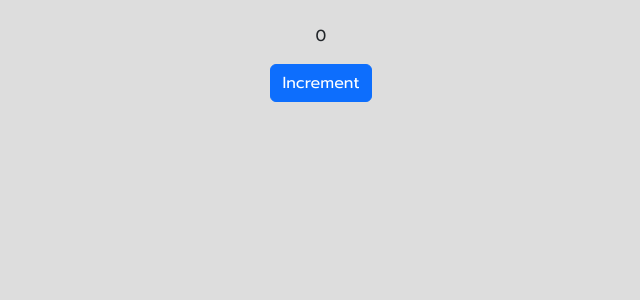
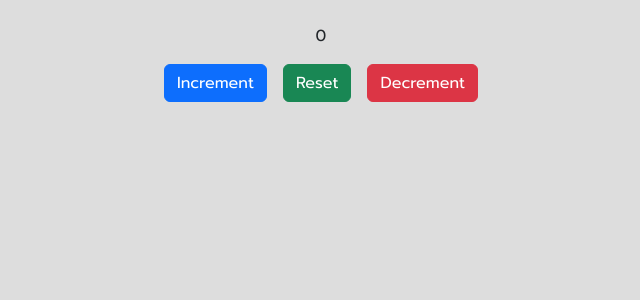
Before and after one commit to mern-trainer/amrin-batch, a React (Create React App) app: page /redux in a window 1280 px wide. Shown: the top 300 px of the page, without its empty margins (319-959 px from the left). Built offline with nearby package versions, Linux system fonts and the light colour scheme.

Commit message:
update: redux

```diff
--- a/src/Pages/Redux.jsx
+++ b/src/Pages/Redux.jsx
@@ -1,6 +1,6 @@
 import React from 'react'
 import { useDispatch, useSelector } from 'react-redux'
-import { increment } from '../Redux/counterSlice'
+import { decrement, increment, reset } from '../Redux/counterSlice'
 
 const Redux = () => {
 
@@ -9,13 +9,23 @@ const Redux = () => {
     const dispatch = useDispatch()
 
     const handleIncrement = () => {
-        dispatch(increment({ inc: 2 }))
+        dispatch(increment({ num: 2 }))
+    }
+
+    const handleDecrement = () => {
+        dispatch(decrement({ num: 1 }))
+    }
+
+    const handleReset = () => {
+        dispatch(reset())
     }
 
     return <div className="d-flex flex-column align-items-center mt-4 gap-3">
         <div>{counter}</div>
-        <div>
+        <div className="d-flex gap-3">
             <button className="btn btn-primary" onClick={handleIncrement}>Increment</button>
+            <button className="btn btn-success" onClick={handleReset}>Reset</button>
+            <button className="btn btn-danger" onClick={handleDecrement}>Decrement</button>
         </div>
     </div>
 }
--- a/src/Redux/counterSlice.js
+++ b/src/Redux/counterSlice.js
@@ -7,11 +7,18 @@ const counterSlice = createSlice({
     },
     reducers: {
         increment: (state, action) => {
-            const { inc } = action.payload
-            state.counter = state.counter + inc
+            const { num } = action.payload
+            state.counter = state.counter + num
+        },
+        decrement: (state, action) => {
+            const { num } = action.payload
+            state.counter = state.counter - num
+        },
+        reset: (state) => {
+            state.counter = 0
         }
     }
 })
 
-export const { increment } = counterSlice.actions
+export const { increment, decrement, reset } = counterSlice.actions
 export const { reducer: counterReducer } = counterSlice
```
